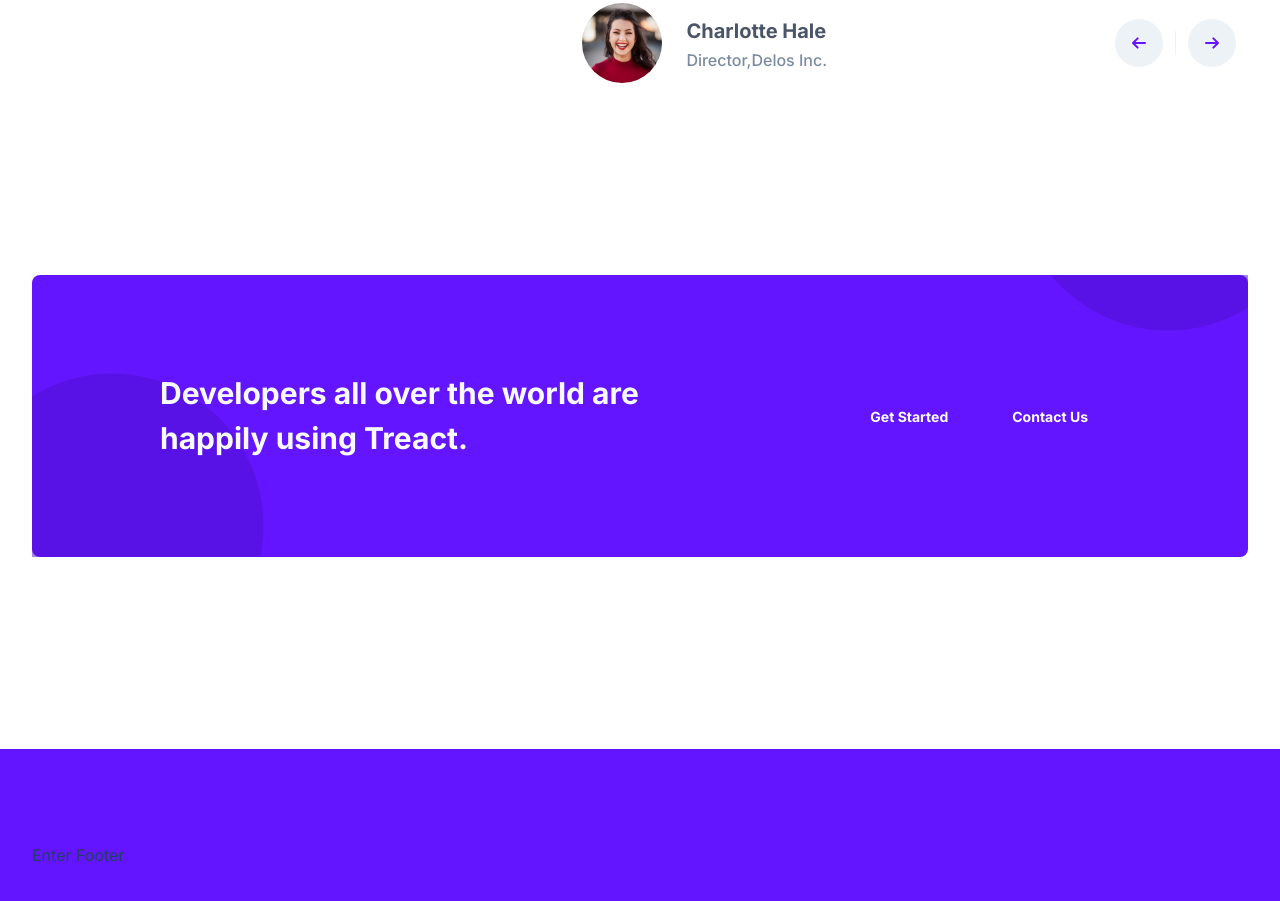
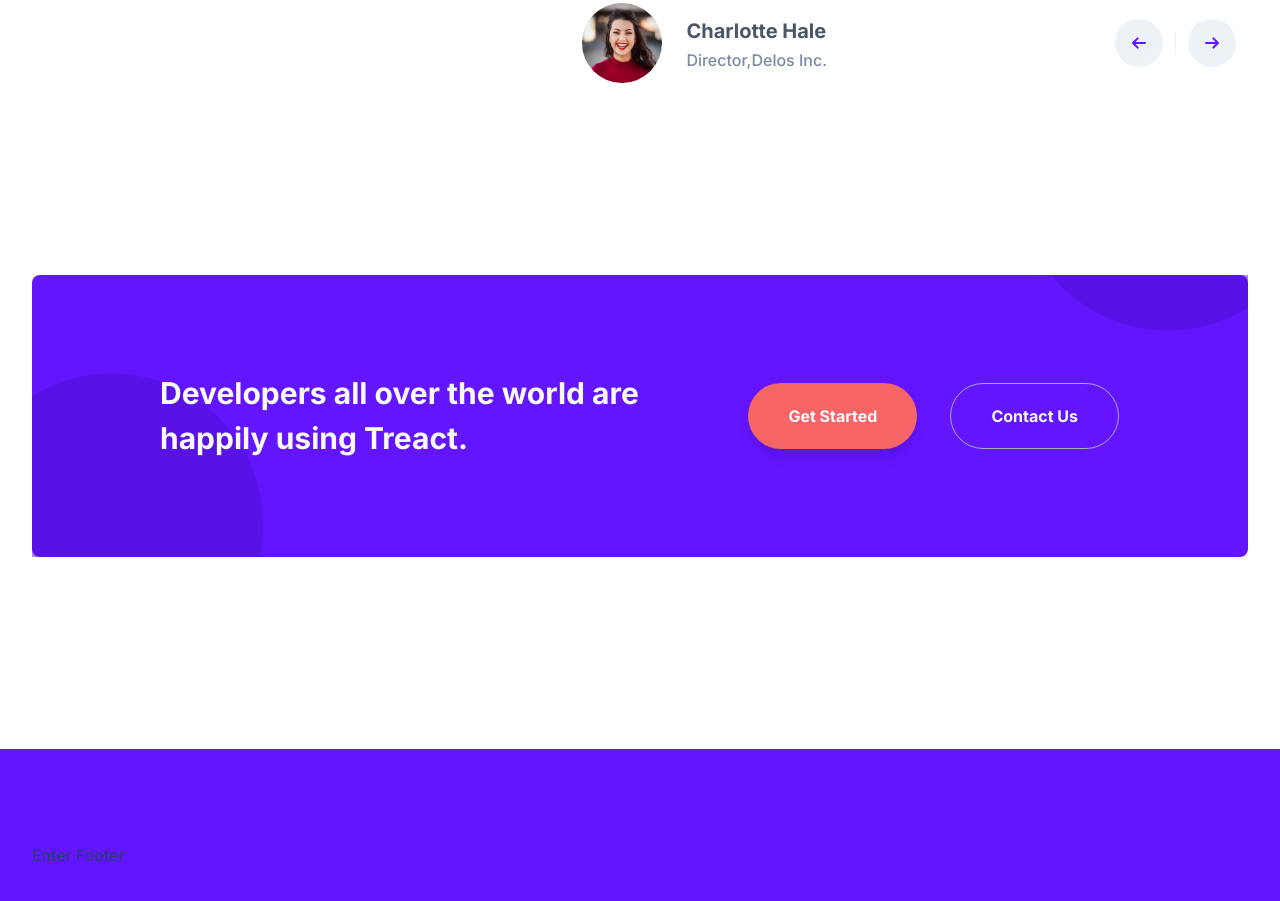
Before and after one commit to RileyDew-dev/TReact-project-on-my-own.-, a plain HTML site: page index.html in a window 1280 px wide. Shown: the part 5317-6218 px from the top of the page. Drawn offline with Linux system fonts and the light colour scheme.

Commit message:
Fix start section button styles and colors to match example website

```diff
--- a/style.css
+++ b/style.css
@@ -1090,13 +1090,51 @@ START / CALL TO ACTION ↓
   z-index: 2;
 }
 
-.start__title, .start__buttons {
+.start__title,
+.start__buttons {
   width: 50%;
 }
 
 .start__buttons {
   display: flex;
   justify-content: flex-end;
+}
+
+.start__button {
+  padding: 20px 40px;
+  border-radius: 500px;
+  font-weight: 700;
+  font-size: 16px;
+  color: #f7fafc;
+  line-height: 1.5;
+  margin: 1px;
+  z-index: 2;
+}
+
+.start__button:nth-child(1) {
+  background: #f56565;
+  box-shadow:
+    rgba(0, 0, 0, 0) 0px 0px 0px 0px,
+    rgba(0, 0, 0, 0) 0px 0px 0px 0px,
+    rgba(0, 0, 0, 0.1) 0px 10px 15px -3px,
+    rgba(0, 0, 0, 0.05) 0px 4px 6px -2px;
+  margin-right: 32px;
+  transition: all 300ms ease;
+}
+
+.start__button:hover:nth-child(1) {
+  background-color: #e53e3e;
+}
+
+.start__button:nth-child(2) {
+  border: 1px solid #a0aec0;
+  background-color: transparent;
+  transition: all 300ms ease;
+}
+
+.start__button:hover:nth-child(2) {
+  background-color: #f7fafc;
+  color: rgb(100, 21, 255);
 }
 
 .start__blob--1 {
```
